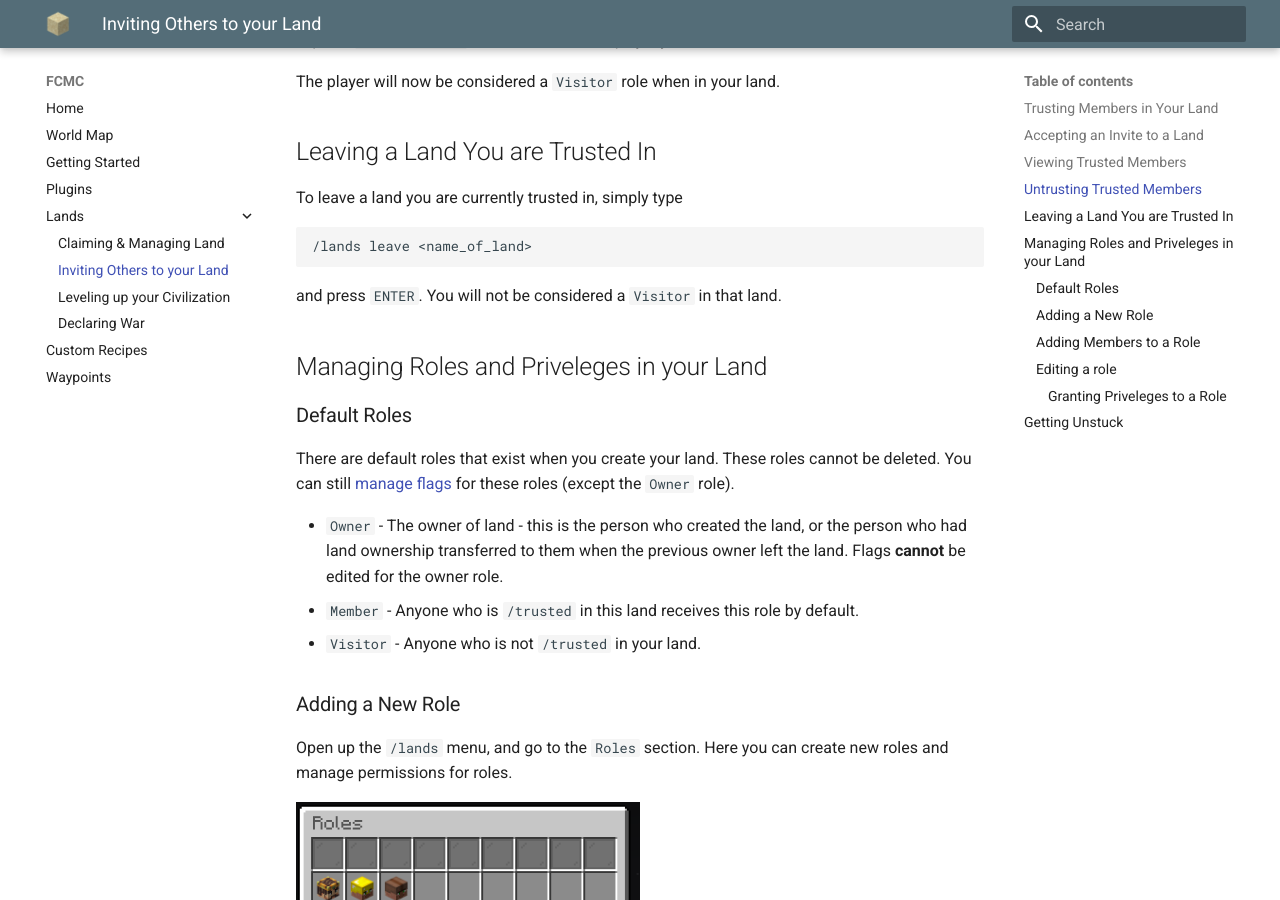
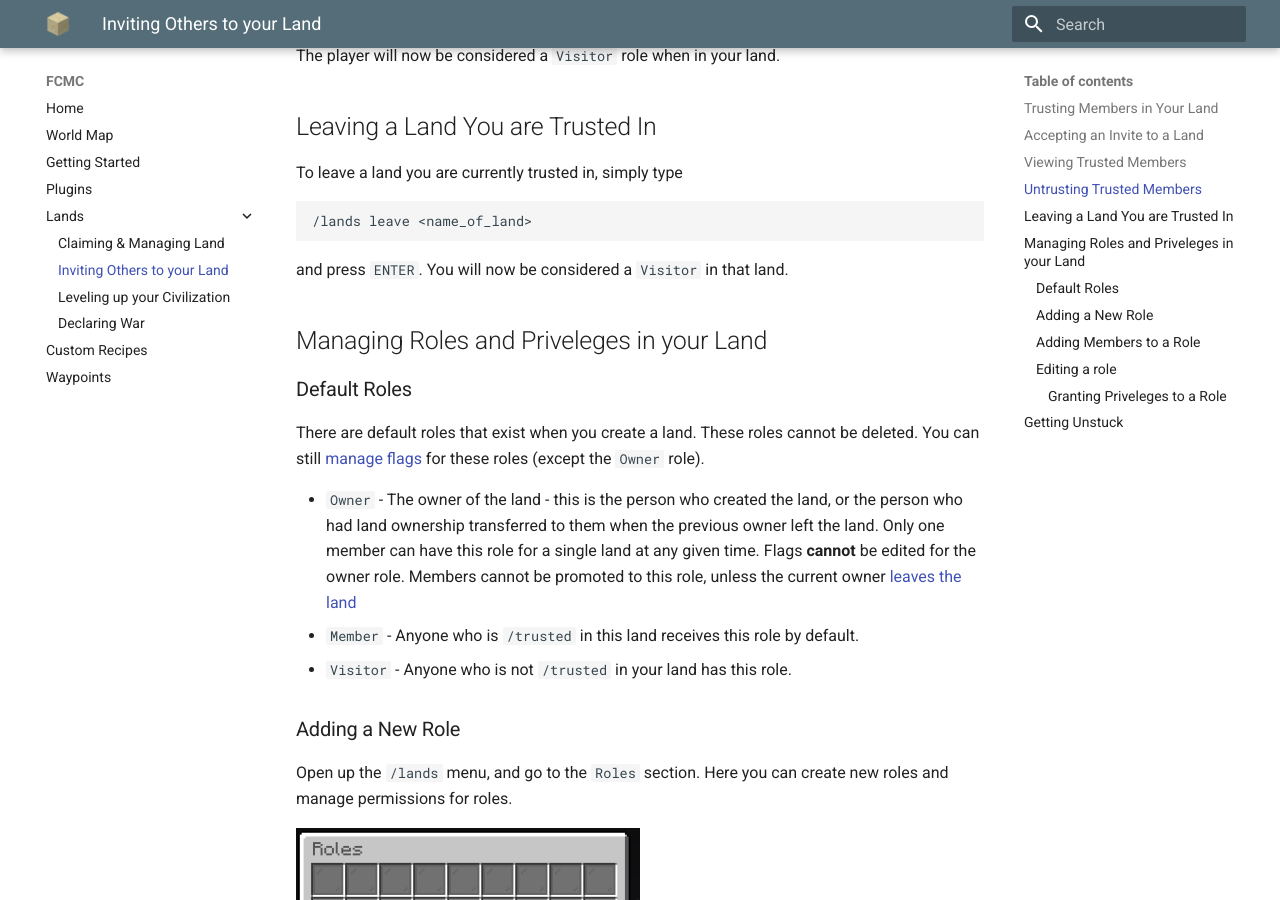
Before and after one commit to jdglaser/fcmc-site, an MkDocs documentation site: the page built from docs/lands/inviting_friends.md, in a window 1280 px wide and 900 px high, scrolled down 1911 px. Built offline with MkDocs 1.6.1 and Material for MkDocs 9.7.7, drawn with Linux system fonts in a browser that asks for light colours; emoji names are drawn with the system emoji font; some of the changed text lies outside the part shown.

Commit message:
finalize

````diff
--- a/docs/lands/inviting_friends.md
+++ b/docs/lands/inviting_friends.md
@@ -18,7 +18,7 @@ To trust a player in your land, type
 
 and hit `ENTER`. That player will now be invited to be a trusted member of your land.
 
-Players are only allowed to either belong to one land ***or*** own their own their own land. Players ***cannot*** belong to two different lands and they ***cannot*** own a land ***and*** belong to another land.  Before you can join another player's land, or they can join your land, the player joining must [leave any land they might currently belong to](#leaving-a-land-you-are-trusted-in), including a land they might own.
+Before you can join another player's land, or they can join your land, the player joining must [leave any land they might currently belong to](#leaving-a-land-you-are-trusted-in). If they own a land, they must [leave it and transfer ownerhip to a different player](claiming_land.md#leave-your-land), or [delete the land](claiming_land.md#deleting-your-land).
 
 ## Accepting an Invite to a Land
 
@@ -58,17 +58,17 @@ To leave a land you are currently trusted in, simply type
 /lands leave <name_of_land>
 ```
 
-and press `ENTER`. You will not be considered a `Visitor` in that land.
+and press `ENTER`. You will now be considered a `Visitor` in that land.
 
 ## Managing Roles and Priveleges in your Land
 
 ### Default Roles
 
-There are default roles that exist when you create your land.  These roles cannot be deleted. You can still [manage flags](#granting-priveleges-to-a-role) for these roles (except the `Owner` role).
+There are default roles that exist when you create a land.  These roles cannot be deleted. You can still [manage flags](#granting-priveleges-to-a-role) for these roles (except the `Owner` role).
 
-+ `Owner` - The owner of land - this is the person who created the land, or the person who had land ownership transferred to them when the previous owner left the land. Flags **cannot** be edited for the owner role.
++ `Owner` - The owner of the land - this is the person who created the land, or the person who had land ownership transferred to them when the previous owner left the land. Only one member can have this role for a single land at any given time. Flags **cannot** be edited for the owner role. Members cannot be promoted to this role, unless the current owner [leaves the land](claiming_land.md#leave-your-land)
 + `Member` - Anyone who is `/trusted` in this land receives this role by default.
-+ `Visitor` - Anyone who is not `/trusted` in your land.
++ `Visitor` - Anyone who is not `/trusted` in your land has this role.
 
 ### Adding a New Role
 
@@ -80,7 +80,7 @@ The position of the role from left to right is the direction players will be pro
 
 ### Adding Members to a Role
 
-To add a member to a role go to the `Trusted Players` menu. `LEFT CLICK` a player's head to promote them, and `RIGHT CLICK` a player's head to demote them.
+To add a member to a role go to the [Trusted Players](#viewing-trusted-members) menu. `LEFT CLICK` a player's head to promote them, and `RIGHT CLICK` a player's head to demote them.
 
 ### Editing a role
 
````
Also changed, not shown: docs/lands/claiming_land.md (+18 -14 lines).
